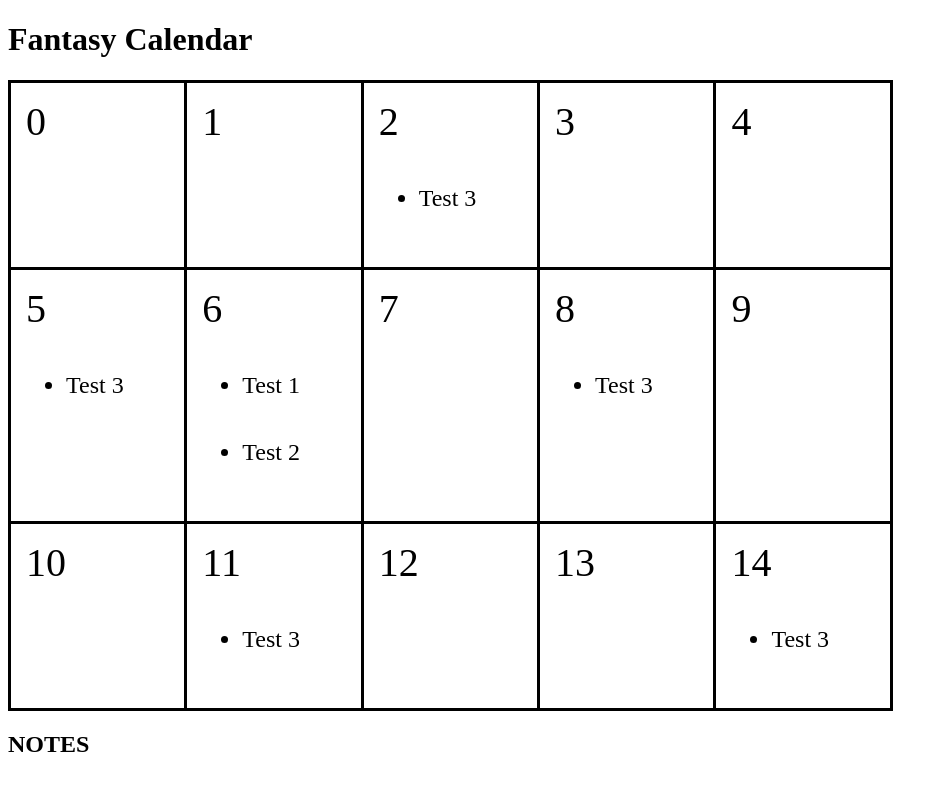
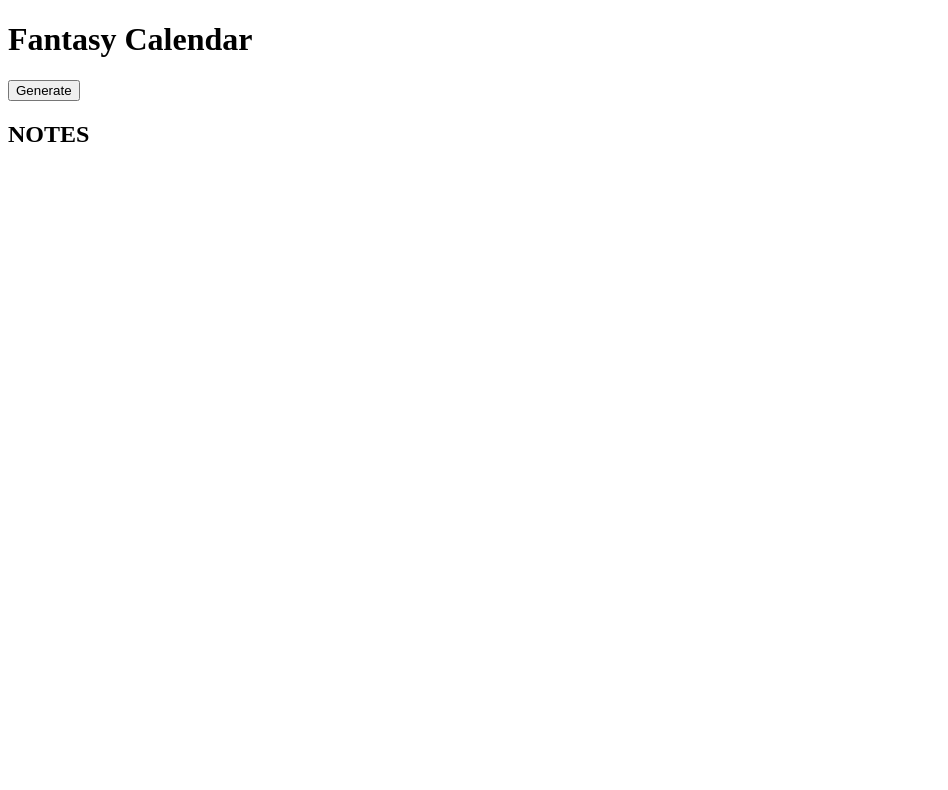
Before and after one commit to Carth501/FantasyCalendar, an Angular app in the folder angular-fantasy-calendar/: page / in a window 1280 px wide. Shown: the top 790 px of the page, without its empty margins (0-948 px from the left). Built offline with nearby package versions, Linux system fonts and the light colour scheme.

Commit message:
made day presentation dynamic

```diff
--- a/angular-fantasy-calendar/src/app/Mock-Events.ts
+++ b/angular-fantasy-calendar/src/app/Mock-Events.ts
@@ -2,6 +2,6 @@ import { CalendarEvent } from './calendarEvent';
 
 export const MOCK_EVENTS: CalendarEvent[] = [
     {eventID: 0, title: 'Test 1', dateID: 6, duration: 0, repeatDays: 0, repeatAnnual: false},
-    {eventID: 0, title: 'Test 2', dateID: 6, duration: 0, repeatDays: 0, repeatAnnual: false},
-    {eventID: 0, title: 'Test 3', dateID: 2, duration: 0, repeatDays: 3, repeatAnnual: false}
+    {eventID: 0, title: 'Test 2', dateID: 6, duration: 0, repeatDays: 2, repeatAnnual: false},
+    {eventID: 0, title: 'Full Moon', dateID: 2, duration: 2, repeatDays: 4, repeatAnnual: false}
 ];
--- a/angular-fantasy-calendar/src/app/Mock-Month.ts
+++ /dev/null
@@ -1,10 +0,0 @@
-import { Month } from './month';
-
-export const MOCK_MONTH: Month = {
-    id: 0,
-    weeks: [
-        {id: 0, days: [{id: 0}, {id: 1}, {id: 2}, {id: 3}, {id: 4}]},
-        {id: 1, days: [{id: 5}, {id: 6}, {id: 7}, {id: 8}, {id: 9}]},
-        {id: 2, days: [{id: 10}, {id: 11}, {id: 12}, {id: 13}, {id: 14}]}
-    ]
-};
--- a/angular-fantasy-calendar/src/app/app.component.html
+++ b/angular-fantasy-calendar/src/app/app.component.html
@@ -1,4 +1,4 @@
 <h1>{{title}}</h1>
-<app-month [month]="SAMPLE_MONTH" [calendarEvents]="SAMPLE_EVENTS"></app-month>
+<app-month [calendarEvents]="SAMPLE_EVENTS"></app-month>
 <h2>NOTES</h2>
 <h3></h3>
--- a/angular-fantasy-calendar/src/app/app.component.ts
+++ b/angular-fantasy-calendar/src/app/app.component.ts
@@ -1,14 +1,15 @@
-import { Component } from '@angular/core';
-import { MOCK_MONTH } from './Mock-Month';
+import { Component, OnInit } from '@angular/core';
 import { MOCK_EVENTS } from './Mock-Events';
+import { DefaultDaysOfTheWeek } from './models/days-of-the-week';
+import { MonthComponent } from './month/month.component';
 
 @Component({
   selector: 'app-root',
   templateUrl: './app.component.html',
   styleUrls: ['./app.component.css']
 })
-export class AppComponent {
+export class AppComponent{
   title = 'Fantasy Calendar';
-  SAMPLE_MONTH = MOCK_MONTH;
   SAMPLE_EVENTS = MOCK_EVENTS;
+
 }
--- a/angular-fantasy-calendar/src/app/day.ts
+++ b/angular-fantasy-calendar/src/app/day.ts
@@ -1,4 +1,5 @@
 export interface Day {
     id: number;
+    dayOfMonth: number;
     events?: string[];
 }
--- a/angular-fantasy-calendar/src/app/month/month.component.css
+++ b/angular-fantasy-calendar/src/app/month/month.component.css
@@ -9,7 +9,7 @@ table {
 }
 
 th, td {
-    min-width: 60px;
+    min-width: 160px;
     height: 100px;
     padding: 15px;
 }
@@ -21,6 +21,11 @@ td {
 
 li {
     font-size: 24px;
+    display: inline-block;
+    color: white;
+    padding: 0.2em 0.2em 0.2em 0.2em;
+    background-color:#405061;
+    border-radius: 8px 8px 8px 8px;
 }
 
 tr:hover {background-color: #c6d3ff81;}
--- a/angular-fantasy-calendar/src/app/month/month.component.html
+++ b/angular-fantasy-calendar/src/app/month/month.component.html
@@ -1,11 +1,22 @@
-<div  style="overflow-x: auto;">
-    <table class="days">
+<button (click)= "generateDefaultDisplayMonth()">
+    Generate
+</button>
+<table class="calendar">
+    <div *ngIf="month && month.weeks">
         <tr *ngFor="let week of month.weeks">
-            <td *ngFor="let day of week.days">{{day.id}}
-                <ul *ngFor="let calendarEvent of calendarEvents">
-                    <li *ngIf="calendarEvent.dateID == day.id || day.id % calendarEvent.repeatDays == calendarEvent.dateID">{{calendarEvent.title}}</li>
-                </ul>
-            </td>
+            <div *ngIf="week">
+                <td *ngFor="let day of week.days" style="overflow-y: auto;">
+                    <div *ngIf="day">
+                        {{day.dayOfMonth}}
+                        <ul *ngFor="let calendarEvent of calendarEvents">
+                            <li *ngIf="calendarEvent.dateID == day.id
+                            || day.id % calendarEvent.repeatDays == calendarEvent.dateID">
+                                {{calendarEvent.title}}
+                            </li>
+                        </ul>
+                    </div>
+                </td>
+            </div>
         </tr>
-    </table>
-</div>
+    </div>
+</table>
--- a/angular-fantasy-calendar/src/app/month/month.component.ts
+++ b/angular-fantasy-calendar/src/app/month/month.component.ts
@@ -1,7 +1,10 @@
 import { Component, Input } from '@angular/core';
 import { Month } from '../month';
 import { CalendarEvent } from '../calendarEvent';
+import { DefaultDaysOfTheWeek } from '../models/days-of-the-week';
+import { Day } from '../day';
 
+const daySlots = [null, null, null, null, null, null, null];
 
 @Component({
   selector: 'app-month',
@@ -9,6 +12,39 @@ import { CalendarEvent } from '../calendarEvent';
   styleUrls: ['./month.component.css']
 })
 export class MonthComponent {
-  @Input() month: Month;
+  month: Month;
   @Input() calendarEvents: CalendarEvent[];
+  @Input() startingDayID: number;
+  @Input() length: number;
+  @Input() startingDayEnum: DefaultDaysOfTheWeek;
+
+  generateDisplayMonth(startingDayID: number, length: number, startingDayEnum: DefaultDaysOfTheWeek): void {
+    this.startingDayID = startingDayID;
+    this.length = length;
+    this.startingDayEnum = startingDayEnum;
+    let currentWeekday = startingDayEnum;
+    let week = 0;
+    this.month = {
+      id: 0,
+      weeks: []
+    };
+    for (let k = 0; k < (length + startingDayEnum) / 7; k++) {
+      this.month.weeks.push({id: k, days: daySlots.slice()});
+    }
+    let i = 0;
+    while (i < length) {
+      this.month.weeks[week].days[currentWeekday] = {id: startingDayID + i, dayOfMonth: i + 1};
+      if (currentWeekday === 6) {
+        currentWeekday = 0;
+        week++;
+      } else {
+        currentWeekday++;
+      }
+      i++;
+    }
+  }
+
+  generateDefaultDisplayMonth(): void {
+    this.generateDisplayMonth(0, 31, DefaultDaysOfTheWeek.Tuesday);
+  }
 }
```
Also changed, not shown: angular-fantasy-calendar/src/app/models/days-of-the-week.ts (line endings or trailing spaces).
